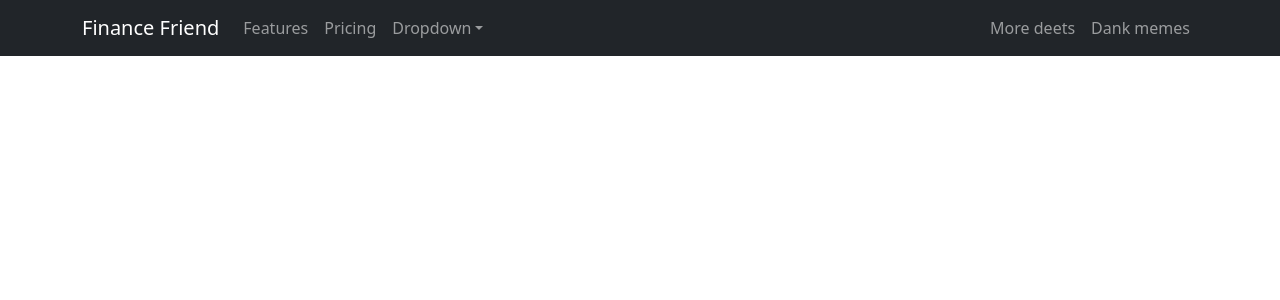
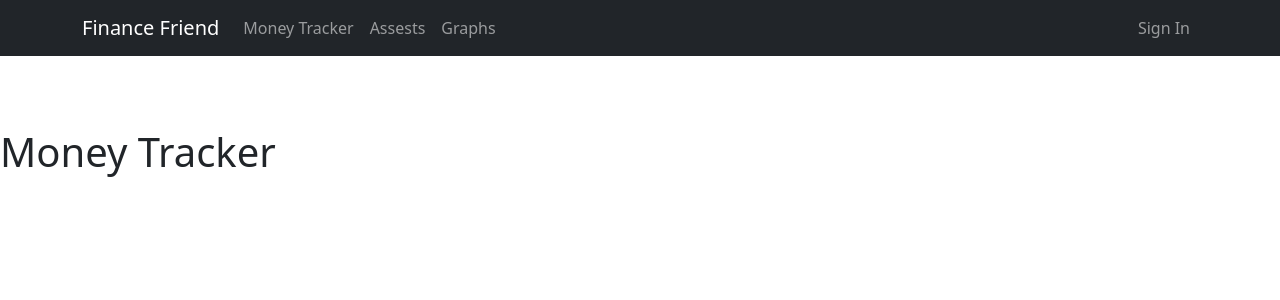
Before and after one commit to Zander618/FinanceFriend, a React (Create React App) app in the folder front/: page /MoneyTracker in a window 1280 px wide. Shown: the top 300 px of the page. Built offline with nearby package versions, Linux system fonts and the light colour scheme.

Commit message:
finalizing NavigationBar

```diff
--- a/front/src/App.js
+++ b/front/src/App.js
@@ -2,6 +2,10 @@ import React from "react";
 import Home from "./Home";
 import { BrowserRouter as Router, Routes, Route } from "react-router-dom";
 import NavigationBar from "./NavigationBar";
+import MoneyTracker from "./MoneyTracker";
+import Assests from "./Assests";
+import Graphs from "./Graphs";
+import SignIn from "./SignIn";
 
 const App = () => {
 
@@ -9,7 +13,11 @@ const App = () => {
     <Router>
       <NavigationBar/>
       <Routes>
-        <Route path="/" element={<Home />} />
+        <Route path="/Home" element={<Home />} />
+        <Route path="/MoneyTracker" element={<MoneyTracker />}/>
+        <Route path="/Assests" element={<Assests />}/>
+        <Route path="/Graphs" element={<Graphs />}/>
+        <Route path="/SignIn" element={<SignIn />}/>
       </Routes>
     </Router>
   );
--- a/front/src/Assests.js
+++ b/front/src/Assests.js
@@ -0,0 +1,9 @@
+import React from 'react'
+
+const Assests = () => {
+  return (
+    <div>Assests</div>
+  )
+}
+
+export default Assests
--- /dev/null
+++ b/front/src/Graphs.js
@@ -0,0 +1,9 @@
+import React from 'react'
+
+const Graphs = () => {
+  return (
+    <div>Graphs</div>
+  )
+}
+
+export default Graphs
--- /dev/null
+++ b/front/src/MoneyTracker.js
@@ -0,0 +1,14 @@
+import React from "react";
+
+const MoneyTracker = () => {
+  return (
+    <div>
+      <br></br>
+      <br></br>
+      <br></br>
+      <h1>Money Tracker</h1>
+    </div>
+  );
+};
+
+export default MoneyTracker;
--- a/front/src/NavigationBar.js
+++ b/front/src/NavigationBar.js
@@ -1,7 +1,7 @@
 import React from "react";
 import { Navbar } from "react-bootstrap";
 import { Nav } from "react-bootstrap";
-import { NavDropdown } from "react-bootstrap";
+import { Link } from "react-router-dom"
 import { Container } from "react-bootstrap";
 import 'bootstrap/dist/css/bootstrap.min.css'
 
@@ -9,29 +9,16 @@ const NavigationBar = () => {
   return (
     <Navbar collapseOnSelect expand="lg" bg="dark" variant="dark">
       <Container>
-        <Navbar.Brand href="#home">Finance Friend</Navbar.Brand>
+        <Navbar.Brand component={ Link } to="/Home" href="Home">Finance Friend</Navbar.Brand>
         <Navbar.Toggle aria-controls="responsive-navbar-nav" />
         <Navbar.Collapse id="responsive-navbar-nav">
           <Nav className="me-auto">
-            <Nav.Link href="#features">Features</Nav.Link>
-            <Nav.Link href="#pricing">Pricing</Nav.Link>
-            <NavDropdown title="Dropdown" id="collasible-nav-dropdown">
-              <NavDropdown.Item href="#action/3.1">Action</NavDropdown.Item>
-              <NavDropdown.Item href="#action/3.2">
-                Another action
-              </NavDropdown.Item>
-              <NavDropdown.Item href="#action/3.3">Something</NavDropdown.Item>
-              <NavDropdown.Divider />
-              <NavDropdown.Item href="#action/3.4">
-                Separated link
-              </NavDropdown.Item>
-            </NavDropdown>
+            <Nav.Link component={ Link } to="/MoneyTracker" href="/MoneyTracker">Money Tracker</Nav.Link>
+            <Nav.Link component={ Link } to="/Assests" href="/Assests">Assests</Nav.Link>
+            <Nav.Link component={ Link } to="/Graphs" href="/Graphs">Graphs</Nav.Link>
           </Nav>
           <Nav>
-            <Nav.Link href="#deets">More deets</Nav.Link>
-            <Nav.Link eventKey={2} href="#memes">
-              Dank memes
-            </Nav.Link>
+            <Nav.Link component={ Link } to="/SignIn" href="/SignIn">Sign In</Nav.Link>
           </Nav>
         </Navbar.Collapse>
       </Container>
--- /dev/null
+++ b/front/src/SignIn.js
@@ -0,0 +1,9 @@
+import React from 'react'
+
+const SignIn = () => {
+  return (
+    <div>SignIn</div>
+  )
+}
+
+export default SignIn
```
Also changed, not shown: front/src/FinanceTracker.js (deleted).
